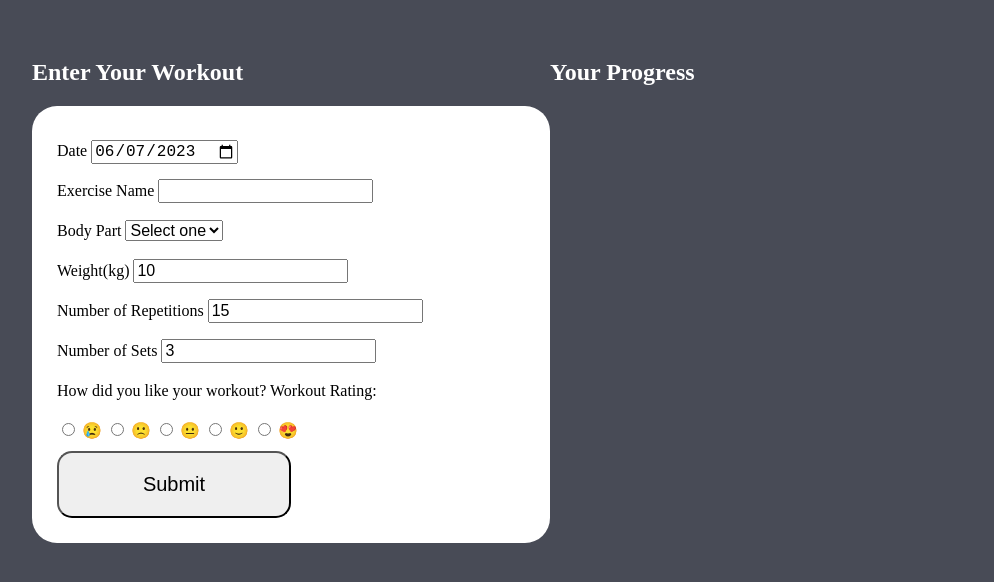
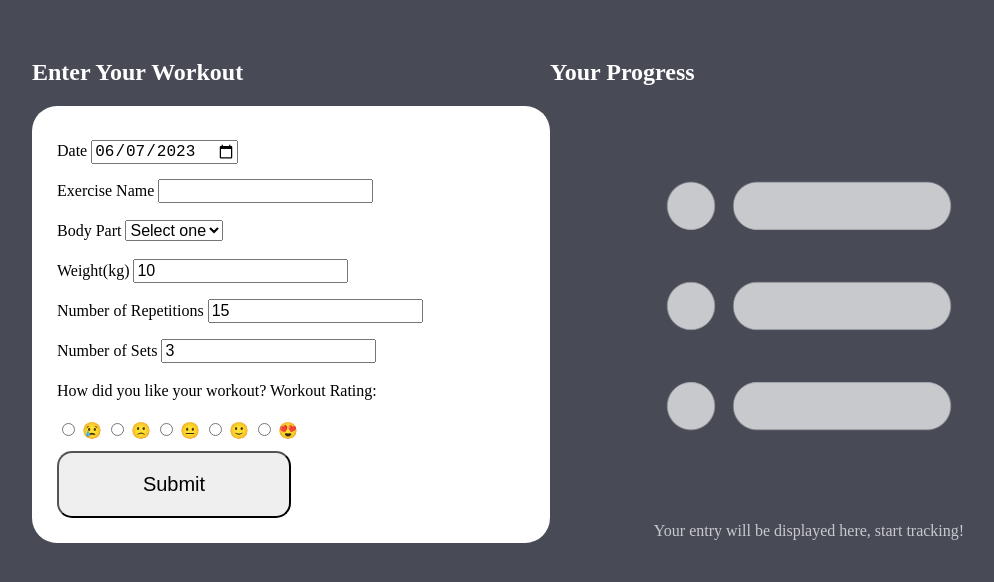
Before and after one commit to scho2852/scho2852-tracker, a website: page public/index.html in a window 1280 px wide. Shown: the part 142-724 px from the top of the page, without its empty margins (114-1108 px from the left). Drawn offline with Linux system fonts and the light colour scheme.

Commit message:
debug empty-message complication

```diff
--- a/public/index.html
+++ b/public/index.html
@@ -93,6 +93,10 @@
                 <aside class="aside">
                     <div class = "aside-container">
                         <h2>Your Progress</h2>
+                        <div class="empty-message">
+                            <img src="Images/list.png" alt="List Icon">
+                            <p>Your entry will be displayed here, start tracking!</p>
+                        </div>
                         <ul><!-- new task is added here--> </ul>
                         </div></aside>
             </div>
--- a/public/script.js
+++ b/public/script.js
@@ -21,6 +21,7 @@ const defaultExercise = {
   /////////
 
 form.addEventListener("submit", function (event) {
+    console.log("submit button is clicked")
     event.preventDefault();
     addExercise(
         form.elements.date.value,
@@ -55,9 +56,6 @@ function addExercise(date, name, bodyPart, weight, reps, sets, rating) {
         rating ,
         id: Date.now()
     }
-
-// exercise.id has a value
-
     let workoutList = JSON.parse(localStorage.getItem('workoutList'))
     if (workoutList == null){
         workoutList = [exercise]
@@ -72,6 +70,7 @@ function addExercise(date, name, bodyPart, weight, reps, sets, rating) {
 }
 
 updateworkoutList();
+console.log(workoutList)
 
 // Call the function with test values for the input paramaters
 //addexercise("Initial Sketches", "Concept Ideation", 50, 5, "Google");
@@ -80,12 +79,16 @@ updateworkoutList();
 function updateworkoutList() {
     let list = document.querySelector("aside ul");
     list.innerHTML = "";
+    let emptyMessage = document.querySelector(".empty-message");
 
     // Retrieve the workoutList from local storage
     let workoutList = JSON.parse(localStorage.getItem("workoutList"));
 
-    // Check if workoutList is not null
-    if (workoutList !== null) {
+
+
+    // Check if workoutList is not empty
+    if (workoutList.length > 0) {
+        emptyMessage.style.display = "none"; //hide the emptyMessage
         workoutList.forEach((exercise) => {
             let card = document.createElement("div");
             card.classList.add("card"); //give a class card
@@ -183,18 +186,16 @@ function updateworkoutList() {
                     // Update the displayed list after deleting
                     updateworkoutList();
                 });
-        //     // Use the filter method to create a new array without the exercise to be deleted
-        //   workoutList = workoutList.filter((item) => item.id !== exercise.id);
 
-        //   // Update the workoutList in the local storage
-        //   localStorage.setItem("workoutList", JSON.stringify(workoutList));
+            }); //end of delete button event listener
 
-        //   console.log("Deleted exercise:", exercise);
+        }); //ending of for eahc
+    }
+    // Display message when no entry has been made
+    else {
+        emptyMessage.style.display = "flex"; //hide the emptyMessage
 
-          // Update the displayed list after deleting
-        //   updateworkoutList();
-        });
-
-      });
+     return;
     }
+    console.log(workoutList)
   }
--- a/public/style.css
+++ b/public/style.css
@@ -4,7 +4,19 @@ body {
     font-family: "Poppins"
   }
 
+.empty-message{
+    display:flex;
+    flex-direction: column;
+    opacity: 0.7;
+    align-items: center;
+}
 
+.empty-message img{
+    width: 400px;
+}
+.empty-message p{
+    text-align: center;
+}
   .container {
     display: grid;
     grid-template-columns: 1fr 1fr;
```
Also changed, not shown: public/Images/list.png (added). Lines whose indentation alone changed are shown as unchanged.
